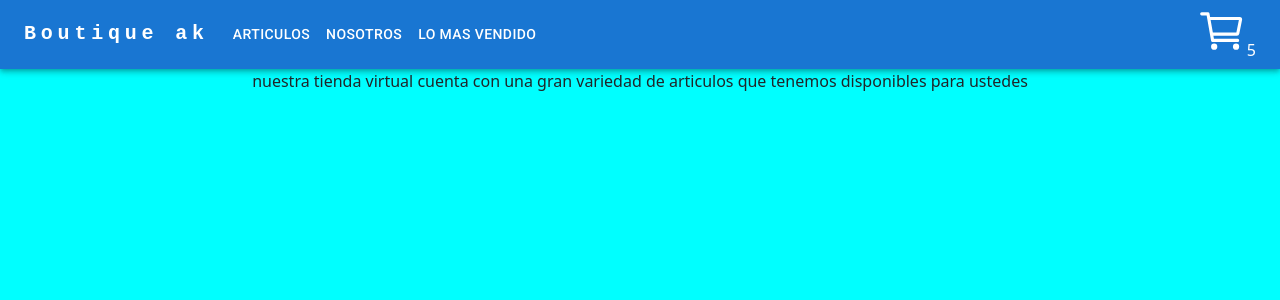
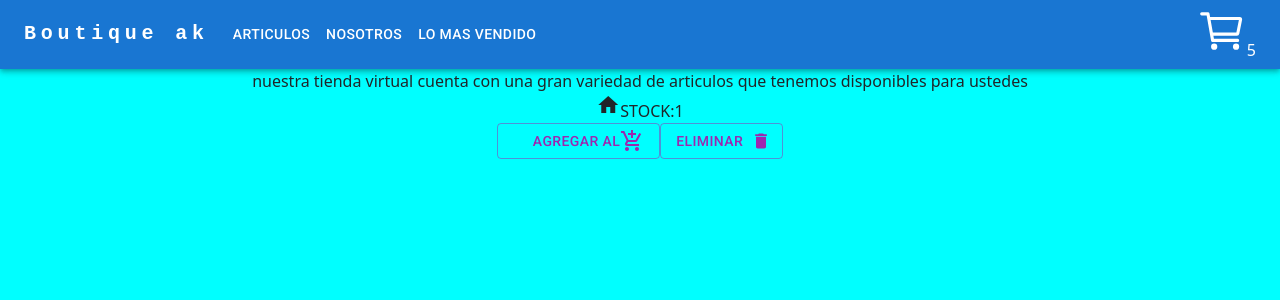
Before and after one commit to harold12a/Primer-react, a React (Create React App) app: page / in a window 1280 px wide. Shown: the top 300 px of the page. Built offline with nearby package versions, Linux system fonts and the light colour scheme.

Commit message:
agregando contador ItemCount

```diff
--- a/src/App.js
+++ b/src/App.js
@@ -1,5 +1,6 @@
 import React from 'react';
 import './App.css';
+import ItemCount from './componentes/ItemCount';
 import ItemListContainer from './componentes/ItemListContainer';
 import NavBar from './componentes/NavBar';
 
@@ -9,8 +10,8 @@ function App() {
     return (
     <div className = "App" >
       <NavBar/>
-<ItemListContainer texto={"nuestra tienda virtual cuenta con una gran variedad de articulos que tenemos disponibles para ustedes"}/>
-
+        <ItemListContainer texto={"nuestra tienda virtual cuenta con una gran variedad de articulos que tenemos disponibles para ustedes"}/>
+        <ItemCount initial={1} stock ={5}/>
 
 
        </div>
--- a/src/componentes/CartWidget.jsx
+++ b/src/componentes/CartWidget.jsx
@@ -1,5 +1,5 @@
 import React from 'react';
-import AddShoppingCartIcon from '@mui/icons-material/AddShoppingCart';
+
 
 
 function CartWidget({numero}) {
--- /dev/null
+++ b/src/componentes/ItemCount.jsx
@@ -0,0 +1,56 @@
+import React, { useState } from 'react';
+import AddShoppingCartIcon from '@mui/icons-material/AddShoppingCart'
+import IconButton from '@mui/material/IconButton';
+import Button from '@mui/material/Button';
+import DeleteIcon from '@mui/icons-material/Delete';
+import { Icon } from '@mui/material';
+
+
+
+
+
+function ItemCount({stock,initial}) {
+
+
+
+    const[x,setX] = useState (initial);
+
+    console.log('render');
+
+
+
+    return (
+    <div >
+        <Icon>home</Icon>
+
+        STOCK:{x}
+        <br/>
+        <Button onClick={()=>{
+             x< stock ? setX(x+1):setX(x);
+
+            }}
+           variant="outlined" color="secondary" aria-label="add to shopping cart" startIcon={<IconButton />}  >
+            Agregar al
+        <AddShoppingCartIcon />
+      </Button>
+
+
+
+        <Button onClick={()=>{
+
+            x> initial ? setX(x-1):setX(x);
+
+
+        }}
+        variant="outlined" color="secondary" endIcon={<DeleteIcon />}>
+        Eliminar
+      </Button>
+
+
+         </div>
+
+
+    );
+}
+
+export default ItemCount;
--- a/src/componentes/NavBar.jsx
+++ b/src/componentes/NavBar.jsx
@@ -17,7 +17,7 @@ import CartWidget from './CartWidget';
 const pages = ['Articulos', 'nosotros', 'lo mas vendido'];
 const settings = ['Profile', 'Account', 'Dashboard', 'Logout'];
 
-const MuiNavBar = () => {
+const NavBar = () => {
   const [anchorElNav, setAnchorElNav] = React.useState(null);
   const [anchorElUser, setAnchorElUser] = React.useState(null);
 
@@ -134,4 +134,4 @@ const MuiNavBar = () => {
     </AppBar>
   );
 };
-export default MuiNavBar;
+export default NavBar;
--- a/src/index.css
+++ b/src/index.css
@@ -18,3 +18,8 @@ code {
 ion-icon{
   font-size: 50px;
 }
+
+/*no me aumenta el tamaño consultar*/
+.Icon{
+  font-size: 15px;
+}
```
Also changed, not shown: src/App.css (line endings or trailing spaces).
